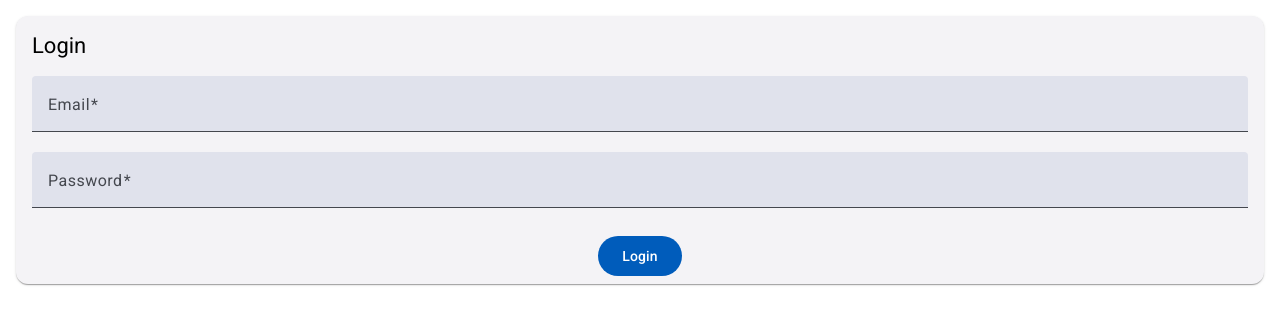
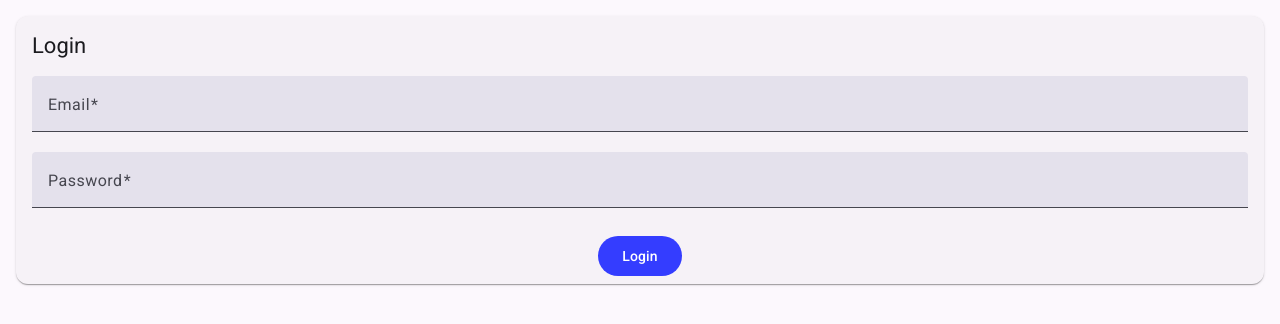
Before and after one commit to KylerJohnsonDev/ng-forms-zod, an Angular app: page / in a window 1280 px wide. Shown: the top 324 px of the page. Built offline with nearby package versions, Linux system fonts and the light colour scheme.

Commit message:
add custom matieral theme

```diff
--- a/angular.json
+++ b/angular.json
@@ -2,6 +2,11 @@
   "$schema": "./node_modules/@angular/cli/lib/config/schema.json",
   "version": 1,
   "newProjectRoot": "projects",
+  "schematics": {
+    "@schematics/angular:component": {
+      "style": "scss"
+    }
+  },
   "projects": {
     "ng-forms-zod": {
       "projectType": "application",
@@ -35,7 +40,7 @@
             ],
             "styles": [
               "@angular/material/prebuilt-themes/azure-blue.css",
-              "src/styles.css"
+              "src/styles.scss"
             ],
             "scripts": []
           },
--- a/src/styles.css
+++ b/src/styles.scss
@@ -1,7 +1,9 @@
 /* You can add global styles to this file, and also import other style files */
+@use './theme.scss';
 
 html, body { height: 100%; }
 body { margin: 0; font-family: Roboto, "Helvetica Neue", sans-serif; }
+
 
 * {
   box-sizing: border-box;
--- /dev/null
+++ b/src/theme.scss
@@ -0,0 +1,15 @@
+@use '@angular/material' as mat;
+
+html {
+  color-scheme: light dark;
+  @include mat.theme((
+    color: mat.$blue-palette,
+    typography: Roboto,
+    density: 0
+  ));
+}
+
+body {
+  background: var(--mat-sys-surface);
+  color: var(--mat-sys-on-surface);
+}
```
